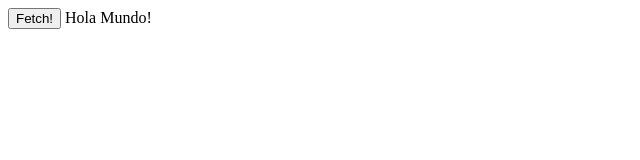
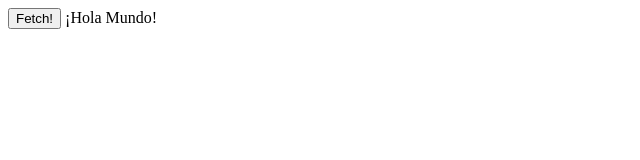
Before and after one commit to Moibe/VanillaPhone, a website: page index.html in a window 1280 px wide. Shown: the full height of the page, 0-640 px from the left. Drawn offline with Linux system fonts and the light colour scheme.

Commit message:
First Commit
1st Commit

```diff
--- a/index.html
+++ b/index.html
@@ -5,7 +5,7 @@
     <body>
 
         <div><button class="btn btn-primary" id="submit_mint">Fetch!</button>
-        Hola Mundo!
+        ¡Hola Mundo!
 
 
         </div>
```
